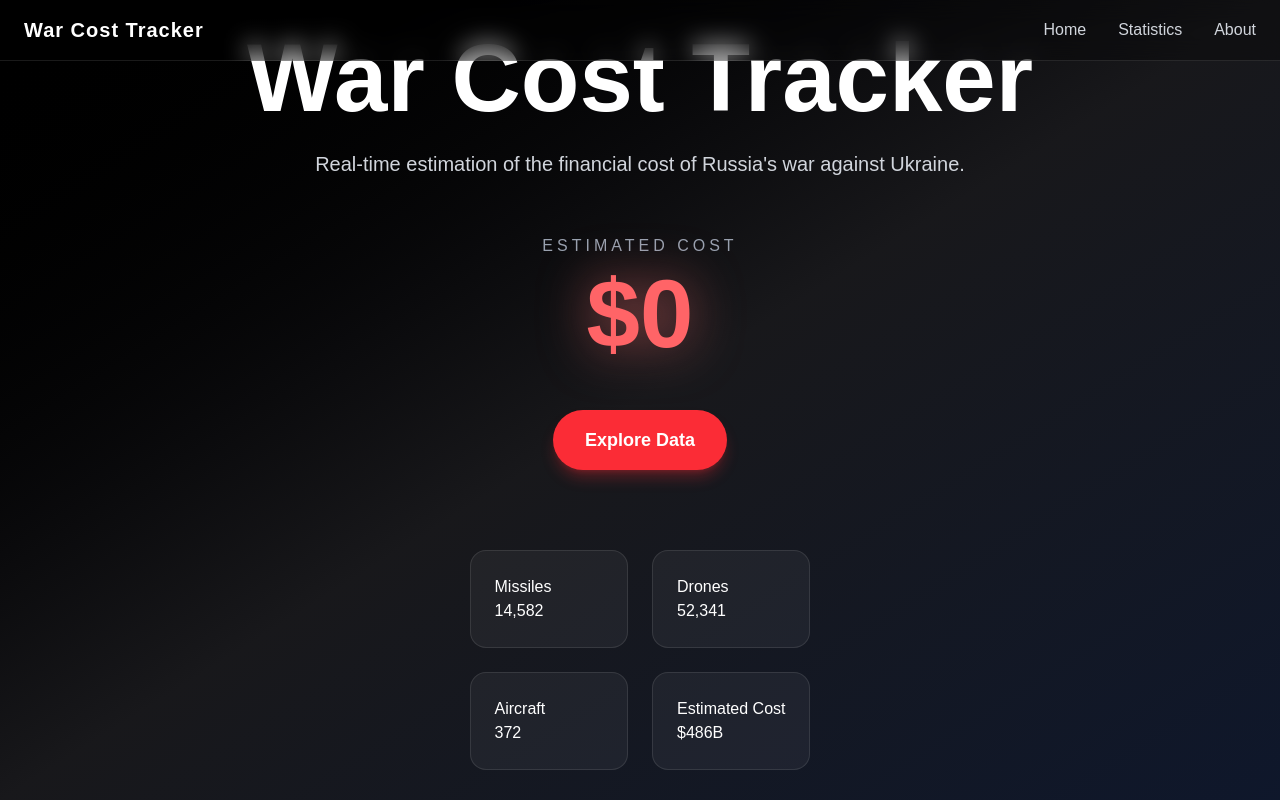
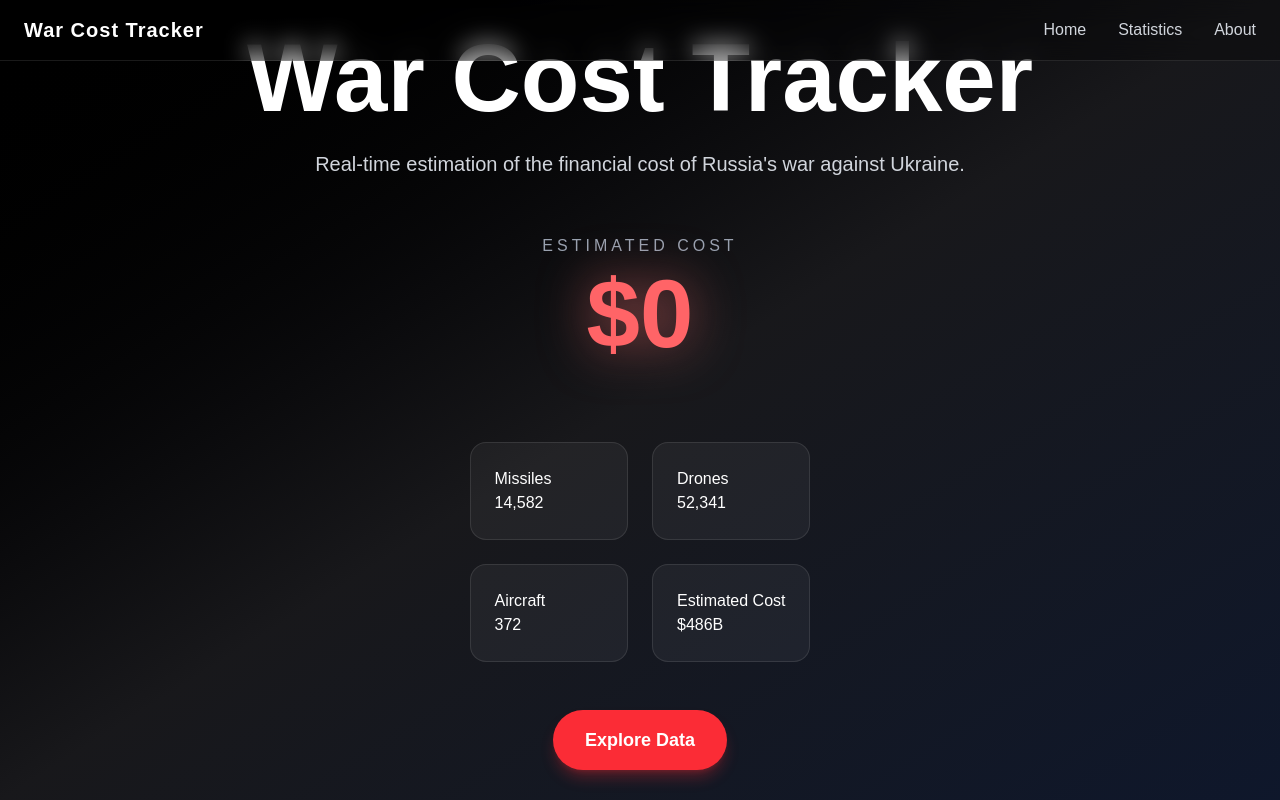
Before and after one commit to Gospod-cyber/WCT, a Next.js app: page / in a window 1280 px wide. Built offline with nearby package versions, Linux system fonts and the light colour scheme.

Commit message:
Move Explore Data button below statistics

```diff
--- a/src/components/Hero.tsx
+++ b/src/components/Hero.tsx
@@ -25,16 +25,17 @@ export default function Hero() {
           </h2>
         </div>
 
-        <button className="mt-12 rounded-full bg-red-500 hover:bg-red-600 transition-all duration-300 px-8 py-4 text-lg font-semibold shadow-lg shadow-red-500/30">
-          Explore Data
-        </button>
-
     <div className="mt-20 grid grid-cols-1 gap-6 md:grid-cols-2">
   <StatsCard title="Missiles" value="14,582" />
   <StatsCard title="Drones" value="52,341" />
   <StatsCard title="Aircraft" value="372" />
   <StatsCard title="Estimated Cost" value="$486B" />
 </div>
+
+
+<button className="mt-12 rounded-full bg-red-500 hover:bg-red-600 transition-all duration-300 px-8 py-4 text-lg font-semibold shadow-lg shadow-red-500/30">
+          Explore Data
+        </button>
       </section>
     </>
   );
```
